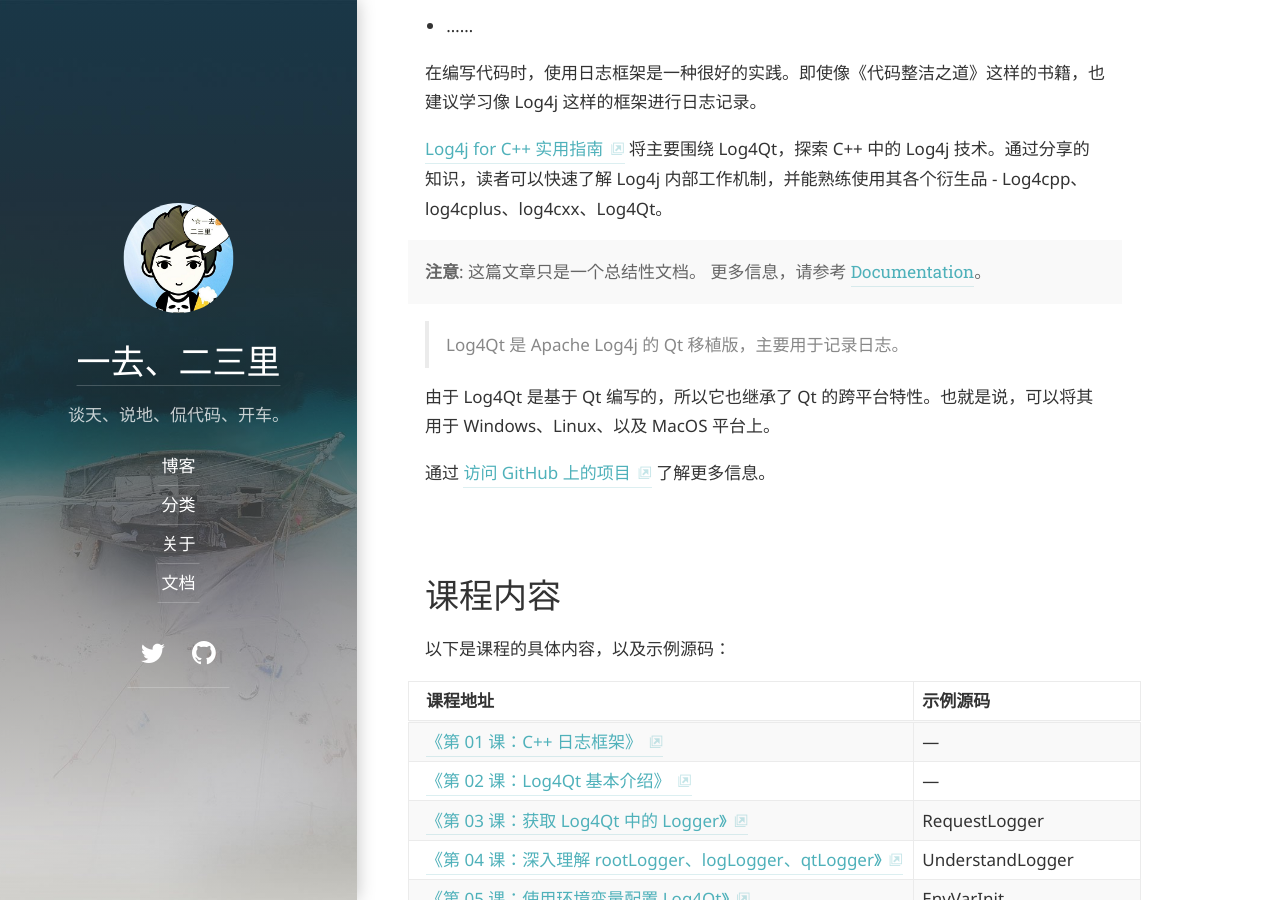
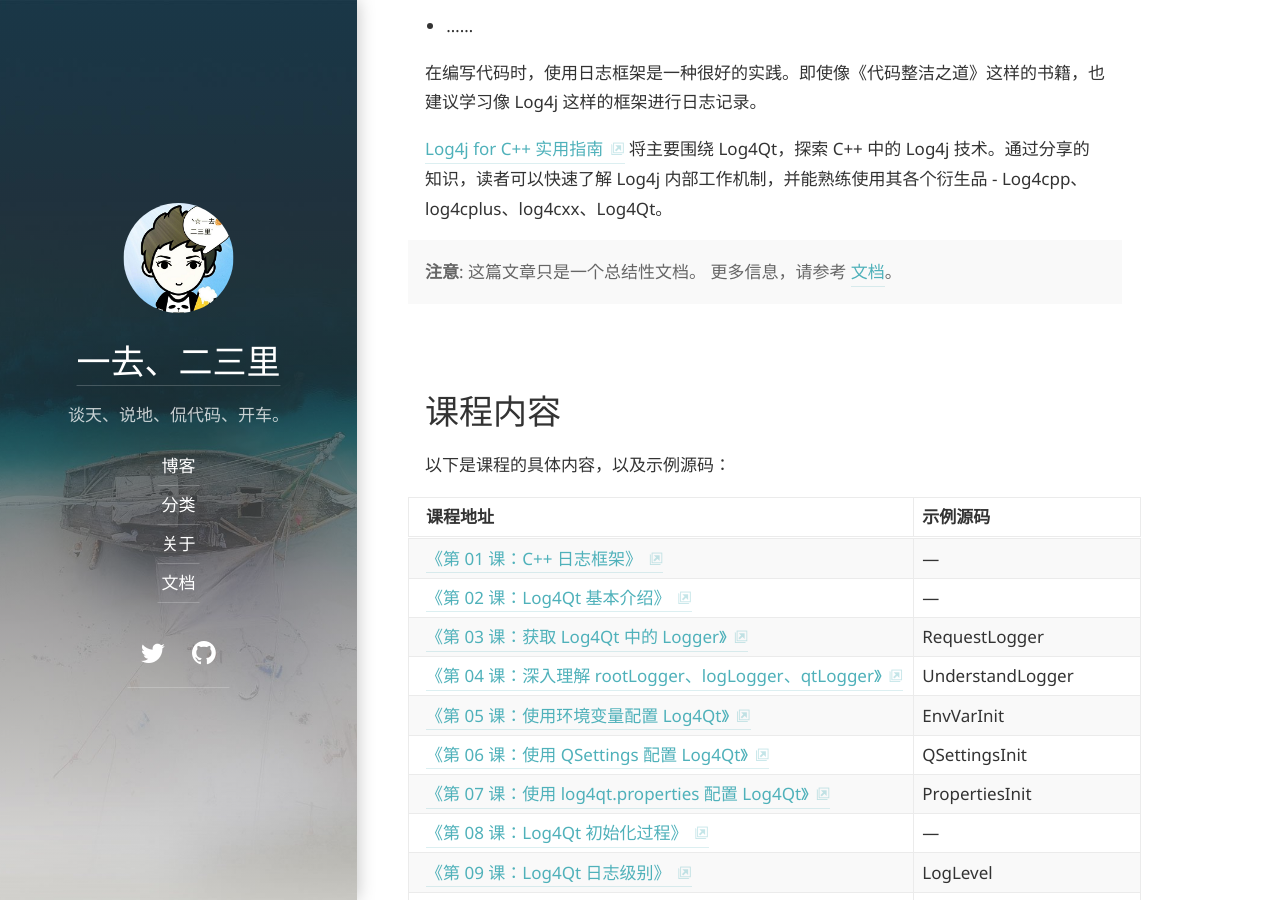
Before and after one commit to Waleon/Waleon.github.io, a Jekyll site: the page built from categories/_posts/2018-09-05-Log4j for C++.md, in a window 1280 px wide and 900 px high, scrolled down 437 px. Built offline with Jekyll 4.4.1, drawn with Linux system fonts in a browser that asks for light colours; some web fonts are replaced.

Commit message:
update blog

```diff
--- a/categories/_posts/2018-09-05-Log4j for C++.md
+++ b/categories/_posts/2018-09-05-Log4j for C++.md
@@ -19,14 +19,8 @@
 [Log4j for C++ 实用指南](https://gitbook.cn/gitchat/column/5b2c5b29072e851cae4299f3) 将主要围绕 Log4Qt，探索 C++ 中的 Log4j 技术。通过分享的知识，读者可以快速了解 Log4j 内部工作机制，并能熟练使用其各个衍生品 - Log4cpp、log4cplus、log4cxx、Log4Qt。
 
 **注意**: 这篇文章只是一个总结性文档。
-更多信息，请参考 [Documentation][docs]{:.heading.flip-title}。
+更多信息，请参考 [文档][docs]{:.heading.flip-title}。
 {:.message}
-
-  > Log4Qt 是 Apache Log4j 的 Qt 移植版，主要用于记录日志。
-
-由于 Log4Qt 是基于 Qt 编写的，所以它也继承了 Qt 的跨平台特性。也就是说，可以将其用于 Windows、Linux、以及 MacOS 平台上。
-
-通过 [访问 GitHub 上的项目](https://github.com/Waleon/Log4Qt-examples) 了解更多信息。
 
 # 课程内容
 
```
